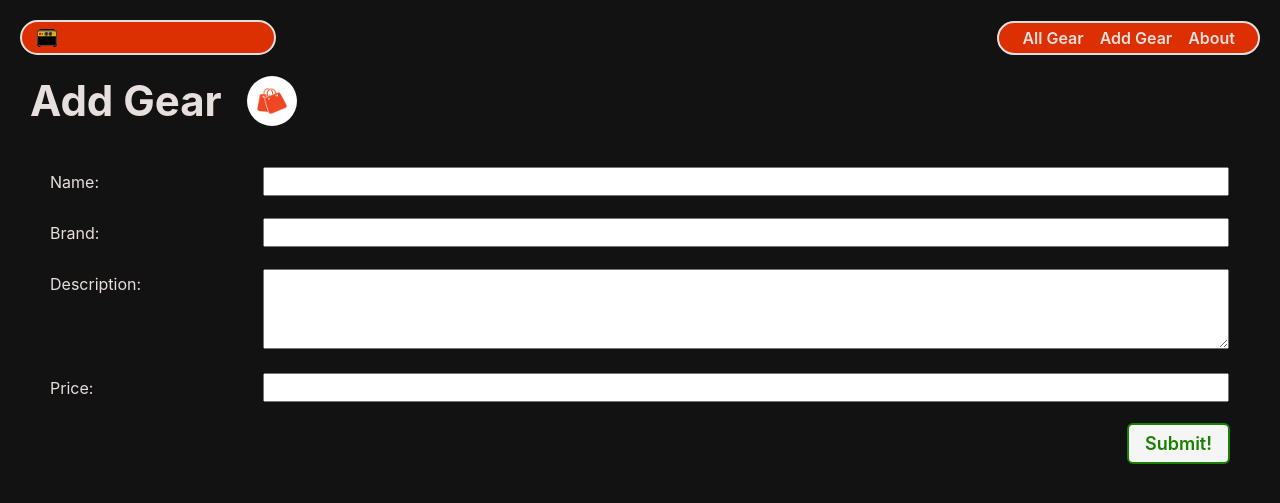
After one commit to jsantia85/amped, a Django app: page /gear/create/ in a window 1280 px wide. The commit adds this page. Shown: the top 503 px of the page. Run offline with Django 4.2, Linux system fonts and the light colour scheme.

Commit message:
creates form and adds basic styling

```diff
--- /dev/null
+++ b/main_app/static/css/form.css
@@ -0,0 +1,43 @@
+.form-container {
+  display: flex;
+  flex-direction: column;
+  width: 100%;
+}
+
+table {
+  padding: 0 40px;
+  width: 100%;
+  border-spacing: 0 20px;
+}
+
+th {
+  text-align: left;
+  padding: 6px 20px 0 0;
+  font-weight: normal;
+  vertical-align: top;
+  font-size: var(--font-reg);
+}
+
+td {
+  max-width: 60%;
+}
+
+td > * {
+  width: 100%;
+  padding: 2px 4px;
+  font-size: var(--font-l);
+}
+
+td > textarea {
+  height: calc(4 * var(--font-l) + 8px);
+  font-family: inherit;
+}
+
+.btn {
+  align-self: flex-end;
+  margin-right: 40px;
+}
+
+#shopping-bag {
+  border-radius: 3rem;
+}
--- a/main_app/templates/base.html
+++ b/main_app/templates/base.html
@@ -30,6 +30,7 @@
     <nav>
       <ul>
         <li><a href="{% url 'gear_index' %}">All Gear</a></li>
+        <li><a href="{% url 'gear_create' %}">Add Gear</a></li>
         <li><a href="{% url 'about' %}">About</a></li>
       </ul>
     </nav>
--- a/main_app/templates/gear/detail.html
+++ b/main_app/templates/gear/detail.html
@@ -15,7 +15,7 @@
   <div class="gear-img">
     <img
       src="{% static 'images/vecteezy_cute-guitarist-with-headphone-for-logo-icon-and-illustration_.jpg' %}"
-      alt="A skater boy cat"
+      alt="Man with guitar"
       id="guitar-man"
     >
   </div>
--- /dev/null
+++ b/main_app/templates/main_app/gear_form.html
@@ -0,0 +1,22 @@
+{% extends 'base.html' %}
+{% load static %}
+
+{% block head %}
+<link rel="stylesheet" type="text/css" href="{% static 'css/form.css' %}"/>
+{% endblock %}
+
+{% block content %}
+
+<div class="page-header">
+  <h1>Add Gear</h1>
+  <img src="{% static 'images/vecteezy_shopping-bag-logo-icon-design-template-vector_7636978.jpg' %}" alt="A shopping bag" id='shopping-bag'/>
+</div>
+<form action="" method="post" class="form-container">
+  {% csrf_token %}
+  <table>
+    {{ form.as_table }}
+  </table>
+  <button type="submit" class="btn submit">Submit!</button>
+</form>
+
+{% endblock %}
--- a/main_app/urls.py
+++ b/main_app/urls.py
@@ -6,5 +6,6 @@ urlpatterns = [
   'home'),
   path('about/', views.about, name='about'),
   path('gear/', views.gear_index, name='gear_index'),
-  path('gear/<int:gear_id>/', views.gear_detail, name='gear_detail')
+  path('gear/<int:gear_id>/', views.gear_detail, name='gear_detail'),
+  path('gear/create/', views.GearCreate.as_view(), name='gear_create'),
 ]
--- a/main_app/views.py
+++ b/main_app/views.py
@@ -1,4 +1,5 @@
 from django.shortcuts import render
+from django.views.generic.edit import CreateView
 from .models import Gear
 
 def home(request):
@@ -14,3 +15,7 @@ def gear_index(request):
 def gear_detail(request, gear_id):
   gear = Gear.objects.get(id=gear_id)
   return render(request, 'gear/detail.html', { 'gear': gear})
+
+class GearCreate(CreateView):
+  model = Gear
+  fields = '__all__'
```
Also changed, not shown: main_app/static/images/vecteezy_shopping-bag-logo-icon-design-template-vector_7636978.jpg (added).
